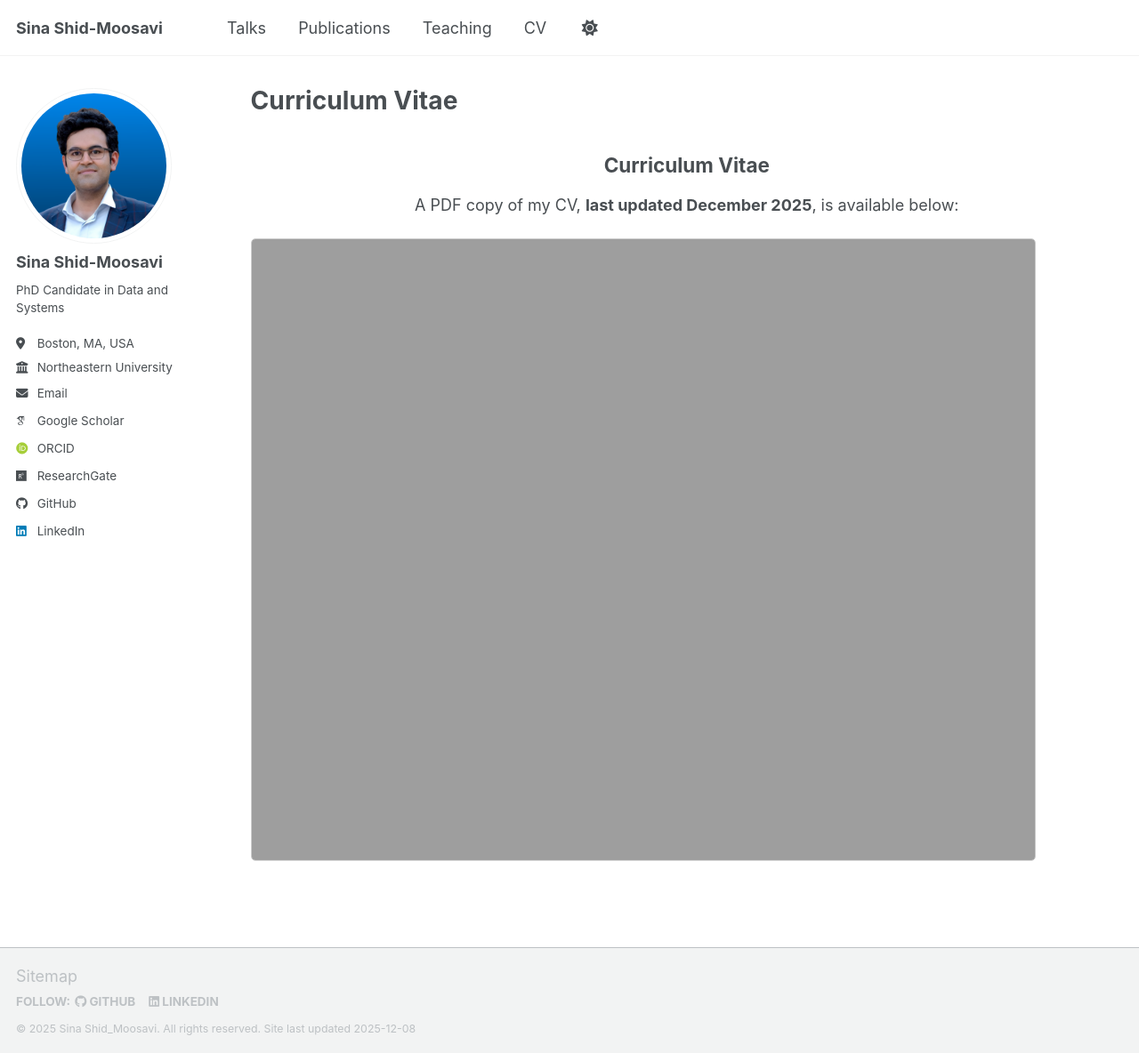
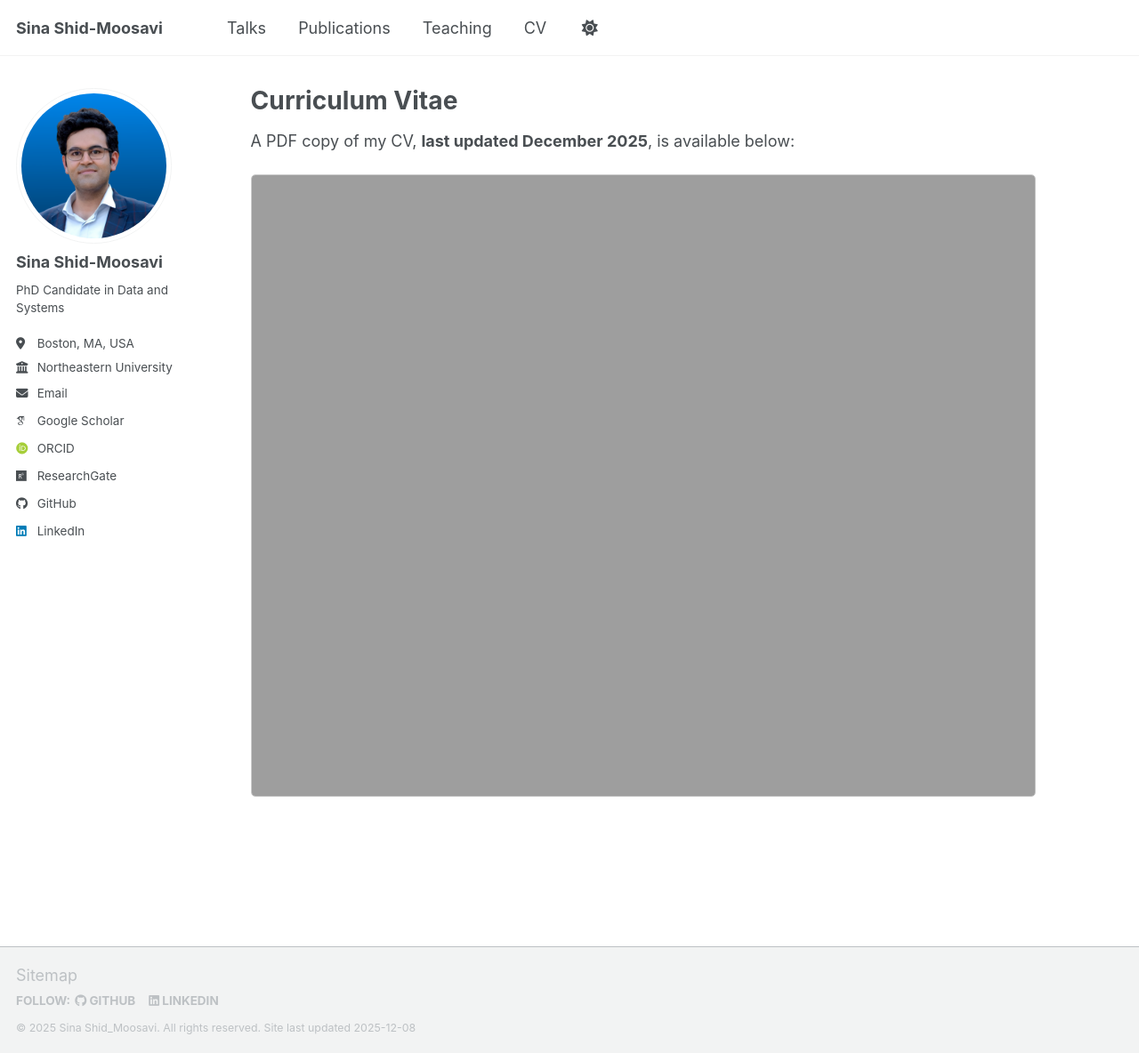
Before and after one commit to ShidMoosavi/ShidMoosavi.github.io, a Jekyll site: the page built from _pages/cv.md, in a window 1280 px wide and 1184 px high. Shown: the whole window at 89% size. Built offline with Jekyll 4.4.1, drawn with Linux system fonts in a browser that asks for light colours; some web fonts are replaced; a script bundle is joined from its source files by our own code; library files that are not in the unit come from our copies.

Commit message:
Fix HTML alignment in CV page

```diff
--- a/_pages/cv.md
+++ b/_pages/cv.md
@@ -10,8 +10,7 @@
 
 {% include base_path %}
 
-<div style="text-align: center;">
-    <h2>Curriculum Vitae</h2>
+<div style="text-align">
     <p>
         A PDF copy of my CV, <strong>last updated {{ page.last_updated }}</strong>, is available below:
     </p>
```
